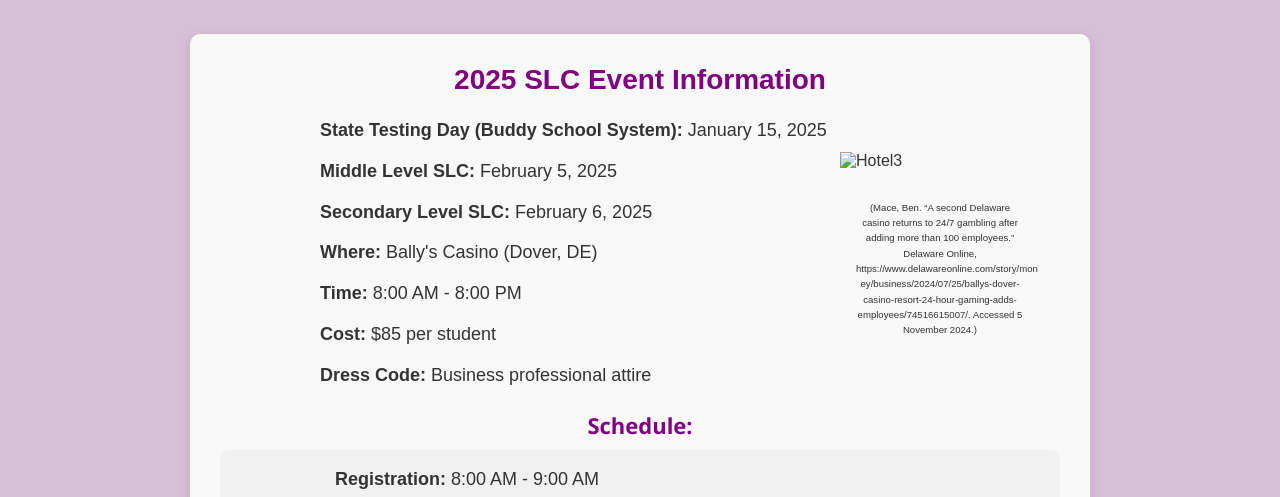
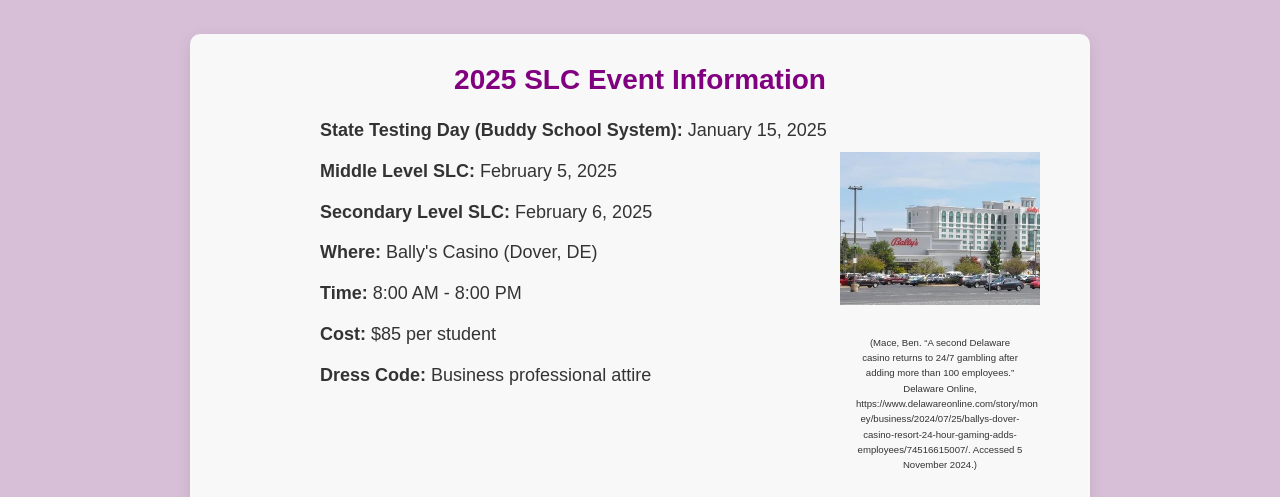
Before and after one commit to saanvi-donuru/ccsa-ml-bpa, a plain HTML site: page slc.html in a window 1280 px wide. Shown: the part 274-771 px from the top of the page. Drawn offline with Linux system fonts and the light colour scheme.

Commit message:
Add files via upload

```diff
--- a/slc.html
+++ b/slc.html
@@ -308,7 +308,7 @@
                   <p><strong>Dress Code: </strong>Business professional attire</p>
 
                   <div class="bally">
-                    <img src="./images/ballys.jpg" alt="Hotel3" class="hotels">
+                    <img src="ballys.jpg" alt="Hotel3" class="hotels">
                     <p class="citation" style="font-size: 0.6em; text-align: center; width: 70%; margin: 10px auto;">
                       (Mace, Ben. “A second Delaware casino returns to 24/7 gambling after adding more than 100 employees.” Delaware Online, https://www.delawareonline.com/story/mon ey/business/2024/07/25/ballys-dover-casino-resort-24-hour-gaming-adds-employees/74516615007/. Accessed 5 November 2024.)
                     </p>
```
